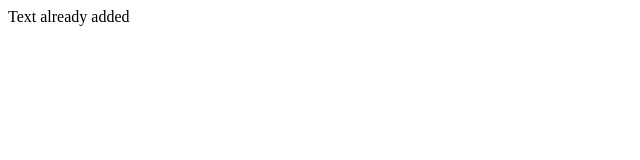
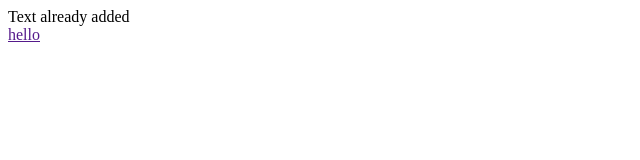
Before and after one commit to mehboobrahi/git-3, a plain HTML site: page index.html in a window 1280 px wide. Shown: the full height of the page, 0-640 px from the left. Drawn offline with Linux system fonts and the light colour scheme.

Commit message:
new btn addded

```diff
--- a/index.html
+++ b/index.html
@@ -7,5 +7,8 @@
 </head>
 <body>
     Text already added
+    <div class="new btn">
+        <a href="">hello</a>
+    </div>
 </body>
 </html>
```
